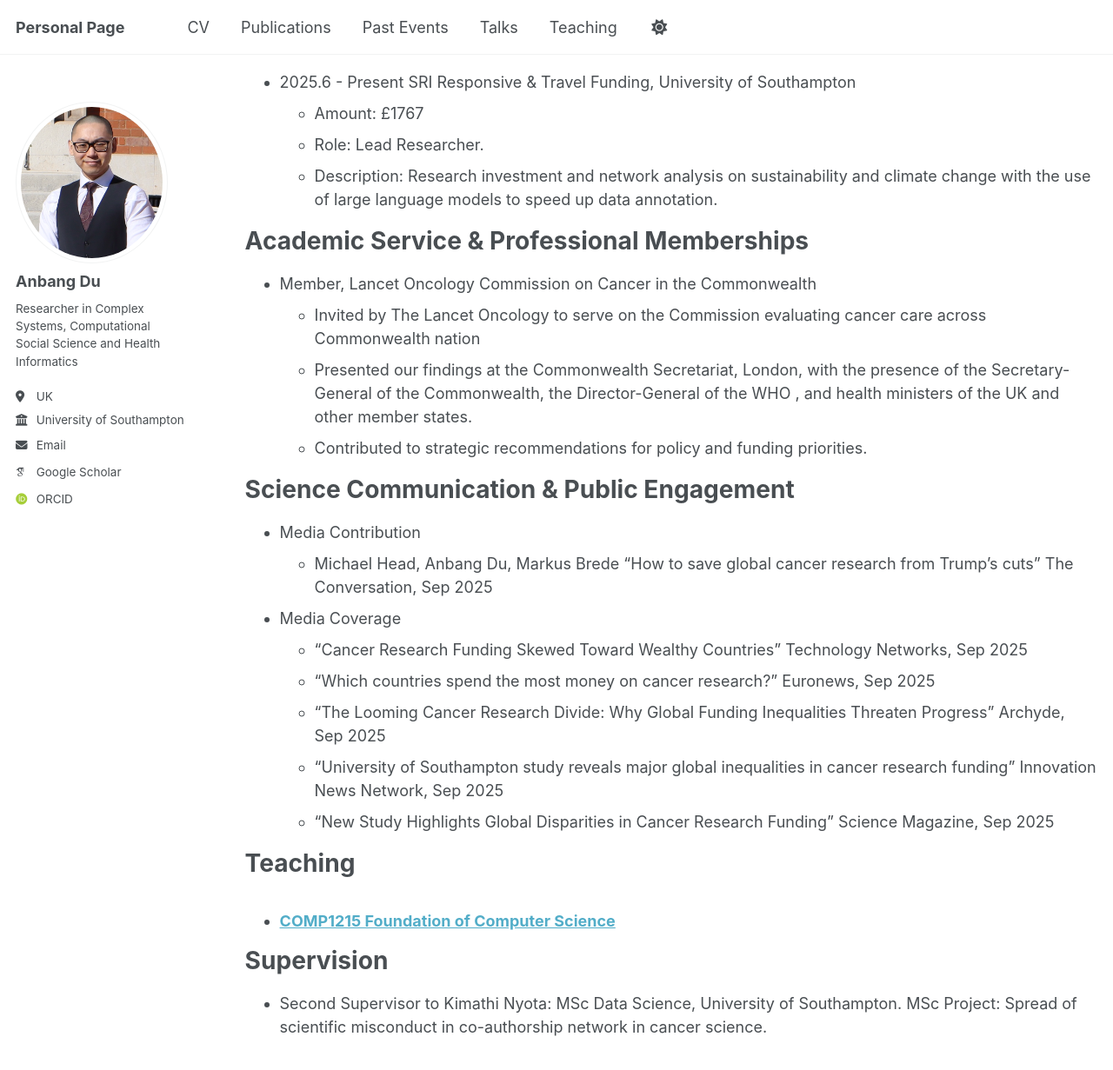
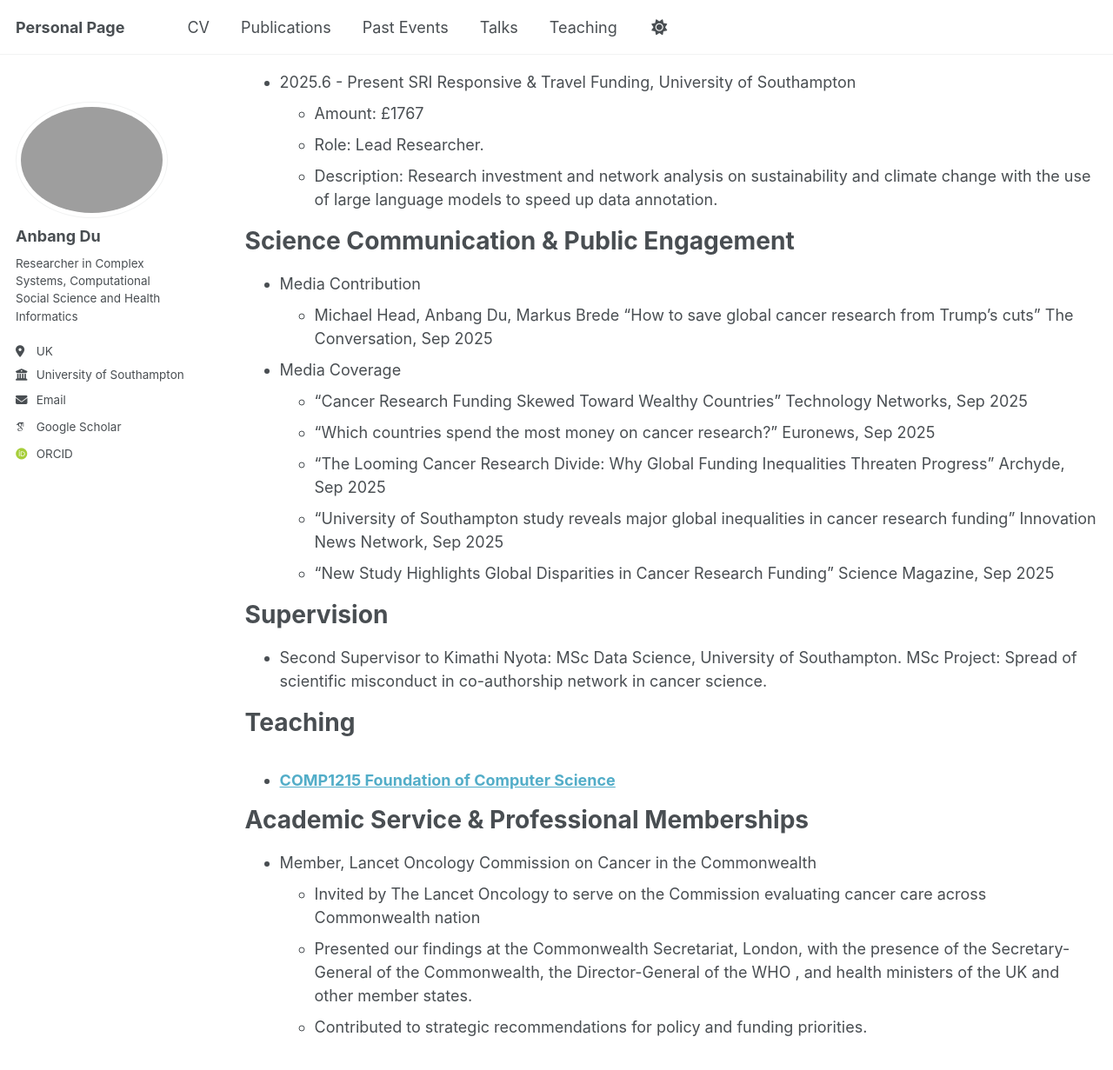
Before and after one commit to adamdu001/adamdu001.github.io, a Jekyll site: the page built from _pages/cv.md, in a window 1280 px wide and 1400 px high, scrolled down 1201 px. Shown: the top 1231 px of the window at 87% size. Built offline with Jekyll 4.4.1, drawn with Linux system fonts in a browser that asks for light colours; some web fonts are replaced; a script that is not in the unit is left out.

Commit message:
update photo and cv section ordering

```diff
--- a/_config.yml
+++ b/_config.yml
@@ -22,7 +22,7 @@
 #               Additional customization can be done by editing /_includes/author-profile.html
 author:
   # Biographic information
-  avatar           : "profile.png"
+  avatar           : "profile_new.JPEG"
   name             : "Anbang Du"
   pronouns         : # example: "she/her"
   bio              : "Researcher in Complex Systems, Computational Social Science and Health Informatics"
```
Also changed, not shown: _pages/cv.md (+9 -8 lines), 3 other files.
